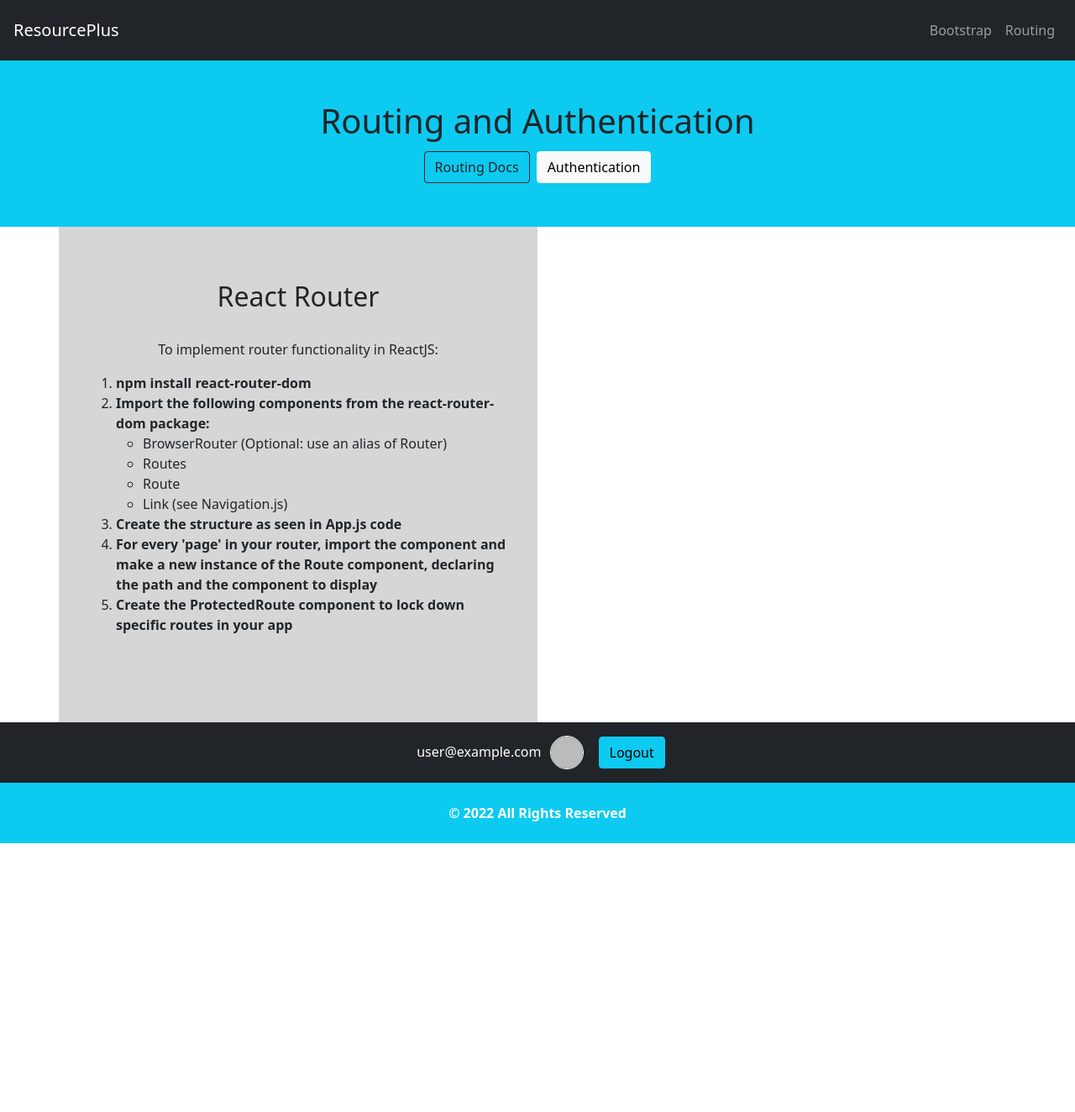
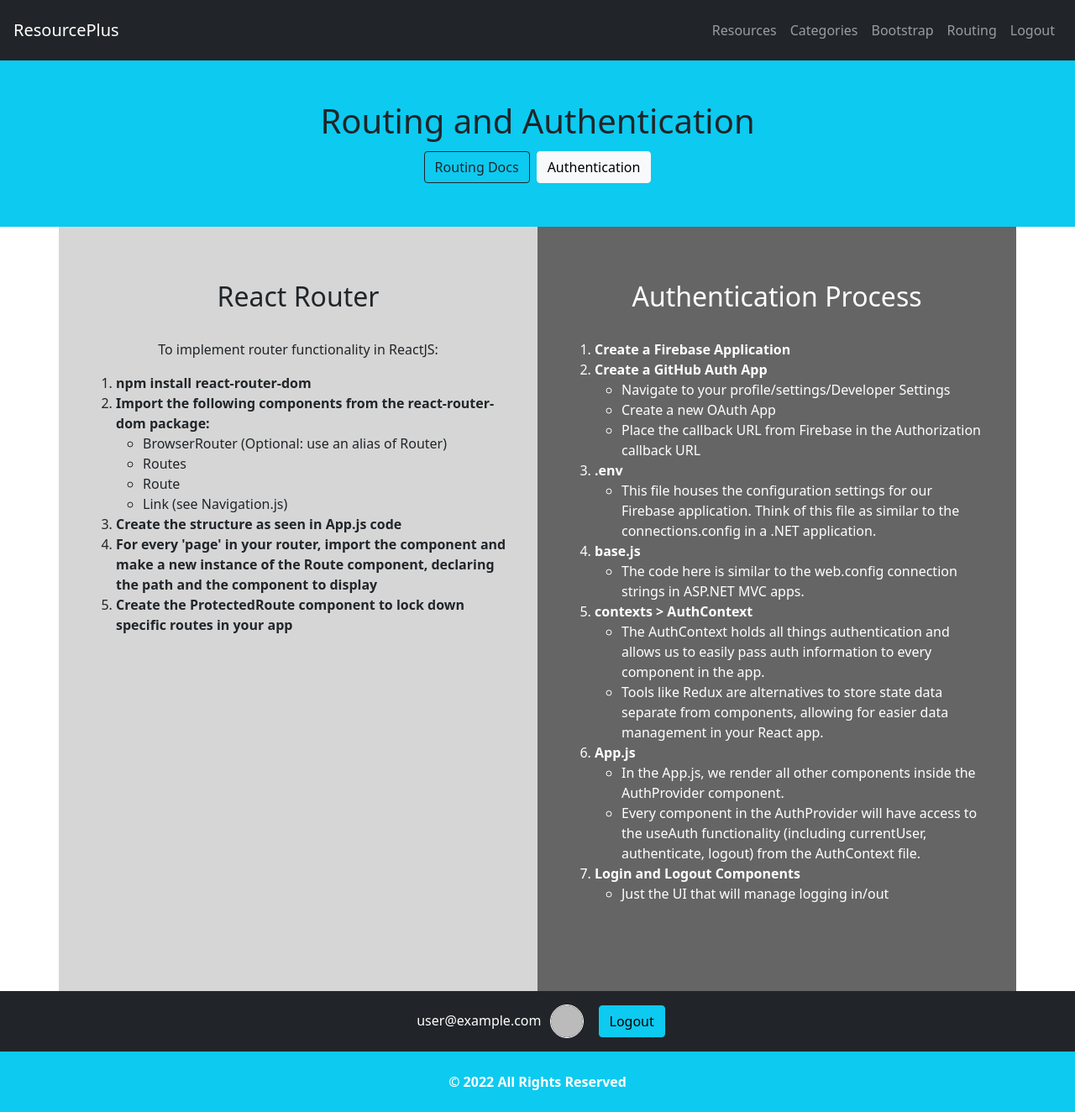
Before and after one commit to SeanAMcKinney/react_resource_plus, a React (Create React App) app: page /routing in a window 1280 px wide. Shown: the whole page at 84% size. Before the commit the page ends 1004 px from the top, so only its background shows below. Built offline with nearby package versions, Linux system fonts and the light colour scheme; no server answers; sample sign-in values are in the browser's storage.

Commit message:
Added ProtectedRoute and functionality needed for it in Appjs

```diff
--- a/src/App.js
+++ b/src/App.js
@@ -12,6 +12,7 @@ import NotFound from "./Components/NotFound";
 import AuthProvider from "./contexts/AuthContext";
 import Login from "./Components/Auth/Login";
 import Footer from "./Components/Footer";
+import ProtectedRoute from "./Components/ProtectedRoute";
 
 function App() {
   return (
@@ -22,10 +23,12 @@ function App() {
           <Navigation />
           {/*For every route we want to render a portion of our site for, we will create a Route component. It connects the url path wih a specific component to render  */}
           <Routes>
-            <Route path="/" element={<Resources />} />
+            {/* ProtectedRoute is surrounding the Resources route so you have to go to Login first */}
+            <Route path="/" element={<ProtectedRoute><Resources /></ProtectedRoute>} />
+            <Route path="/resources" element={<ProtectedRoute><Resources/></ProtectedRoute>} />
             <Route path="login" element={<Login />} />
-            <Route path="bootstrap" element={<Bootstrap />} />
-            <Route path="routing" element={<Routing />} />
+            <Route path="bootstrap" element={<ProtectedRoute><Bootstrap /></ProtectedRoute>} />
+            <Route path="routing" element={<ProtectedRoute><Routing /></ProtectedRoute>} />
             {/* The NotFound component will be our error handling page and will be tied to a any other Route than what is detailed above. We have Resources, Bootstrap, and Routing which are tied to specific routes. The NotFound component will be tied to any other Route we haven't detailed */}
             <Route path="*" element={<NotFound />} />
           </Routes>
--- a/src/Components/Navigation.js
+++ b/src/Components/Navigation.js
@@ -1,25 +1,48 @@
-import React from 'react'
+import React from "react";
 //We installed react-bootstrab so we could call to componenets form the react-bootstrap package that will render Bootstrap enabled HTML just by the call to one of their components. Follow the steps bleow to implement:
 //1. npm install react-bootstrap
 //2. Import the components we want to use from the package
 //3. Call to the component desired and pass in porps to cusomize
 
-import { Nav, Navbar } from 'react-bootstrap'
+import { Nav, Navbar } from "react-bootstrap";
 //Below we import the Link Component from a package called react-router-dom that connects the routing functionality in our app to the navigation we write. It's just a specialized Link!
 //To install react-router-dom  (routing functionality), np,m install react-router-dom then import {Link} like below
-import { Link } from 'react-router-dom'
+import { Link } from "react-router-dom";
+import { useAuth } from "../contexts/AuthContext";
 
 export default function Navigation() {
+  const { currentUser, login, logout } = useAuth();
+
   return (
     <Navbar variant="dark" bg="dark" expand="md" className="p-3">
-        <Navbar.Brand href='/'>ResourcePlus</Navbar.Brand>
-        <Navbar.Toggle />
-        <Navbar.Collapse className='justify-content-end'>
-            <Nav className='mr-auto'>
-                <Link to="/bootstrap" className='nav-link'>Bootstrap</Link>
-                <Link to="/routing" className='nav-link'>Routing</Link>
-            </Nav>
-        </Navbar.Collapse>
+      <Navbar.Brand href="/">ResourcePlus</Navbar.Brand>
+      <Navbar.Toggle />
+      <Navbar.Collapse className="justify-content-end">
+        <Nav className="mr-auto">
+          {/* Below we only show resources and categories when the user is loged in. */}
+          {currentUser && (
+            <>
+              <Link to="/resources" className="nav-link">
+                Resources
+              </Link>
+              <Link to="/categories" className="nav-link">
+                Categories
+              </Link>
+            </>
+          )}
+          <Link to="/bootstrap" className="nav-link">
+            Bootstrap
+          </Link>
+          <Link to="/routing" className="nav-link">
+            Routing
+          </Link>
+          {currentUser ? (
+            <Nav.Link onClick={() => logout()}>Logout</Nav.Link>
+          ) : (
+            <Nav.Link onClick={() => login()}>Login</Nav.Link>
+          )}
+        </Nav>
+      </Navbar.Collapse>
     </Navbar>
-  )
+  );
 }
--- /dev/null
+++ b/src/Components/ProtectedRoute.js
@@ -0,0 +1,12 @@
+import React from 'react'
+import { useAuth } from '../contexts/AuthContext'
+import { Navigate } from 'react-router-dom'
+
+//children is being passed as a prop. - this refers to the components nested inside of this mechanism.
+export default function ProtectedRoute({children}) {
+    const {currentUser} = useAuth()
+
+    //Below we check to see if the user is authenticated. If they are we render the components desired. if not, redirect to the login screen.
+  return currentUser ? children : <Navigate to="/login" />
+
+}
--- /dev/null
+++ b/src/Components/Routing/AuthInfo.js
@@ -0,0 +1,81 @@
+import React from "react";
+import { Col } from "react-bootstrap";
+
+export default function AuthInfo() {
+  return (
+    <Col md={6} className="authInfo">
+      <h2>Authentication Process</h2>
+      <div className="text-left p-4">
+        <ol>
+          <li>
+            <strong>Create a Firebase Application</strong>
+          </li>
+          <li>
+            <strong>Create a GitHub Auth App</strong>
+            <ul>
+              <li>Navigate to your profile/settings/Developer Settings</li>
+              <li>Create a new OAuth App</li>
+              <li>
+                Place the callback URL from Firebase in the Authorization
+                callback URL
+              </li>
+            </ul>
+          </li>
+          <li>
+            <strong>.env</strong>
+            <ul>
+              <li>
+                This file houses the configuration settings for our Firebase
+                application. Think of this file as similar to the
+                connections.config in a .NET application.
+              </li>
+            </ul>
+          </li>
+          <li>
+            <strong>base.js</strong>
+            <ul>
+              <li>
+                The code here is similar to the web.config connection strings in
+                ASP.NET MVC apps.
+              </li>
+            </ul>
+          </li>
+          <li>
+            <strong>contexts &gt; AuthContext</strong>
+            <ul>
+              <li>
+                The AuthContext holds all things authentication and allows us to
+                easily pass auth information to every component in the app.
+              </li>
+              <li>
+                Tools like Redux are alternatives to store state data separate
+                from components, allowing for easier data management in your
+                React app.
+              </li>
+            </ul>
+          </li>
+          <li>
+            <strong>App.js</strong>
+            <ul>
+              <li>
+                In the App.js, we render all other components inside the
+                AuthProvider component.
+              </li>
+              <li>
+                Every component in the AuthProvider will have access to the
+                useAuth functionality (including currentUser, authenticate,
+                logout) from the AuthContext file.
+              </li>
+            </ul>
+          </li>
+          <li>
+            <strong>Login and Logout Components</strong>
+            <ul>
+              <li>Just the UI that will manage logging in/out</li>
+            </ul>
+          </li>
+        </ol>
+      </div>
+    </Col>
+  );
+}
--- a/src/Components/Routing/Routing.js
+++ b/src/Components/Routing/Routing.js
@@ -1,5 +1,6 @@
 import React from "react";
 import { Container, Row } from "react-bootstrap";
+import AuthInfo from "./AuthInfo";
 import RouterInfo from "./RouterInfo";
 import './Routing.css'
 
@@ -28,6 +29,7 @@ export default function Routing() {
       <Container>
           <Row>
               <RouterInfo />
+              <AuthInfo />
           </Row>
       </Container>
     </section>
```
